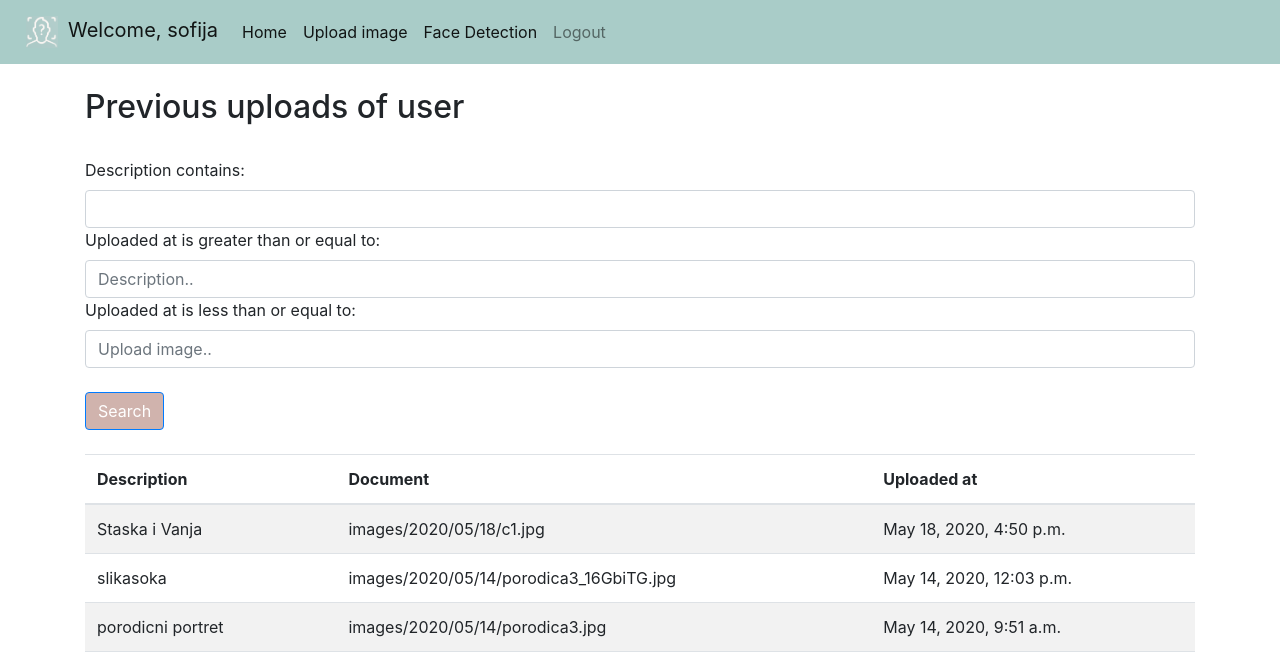
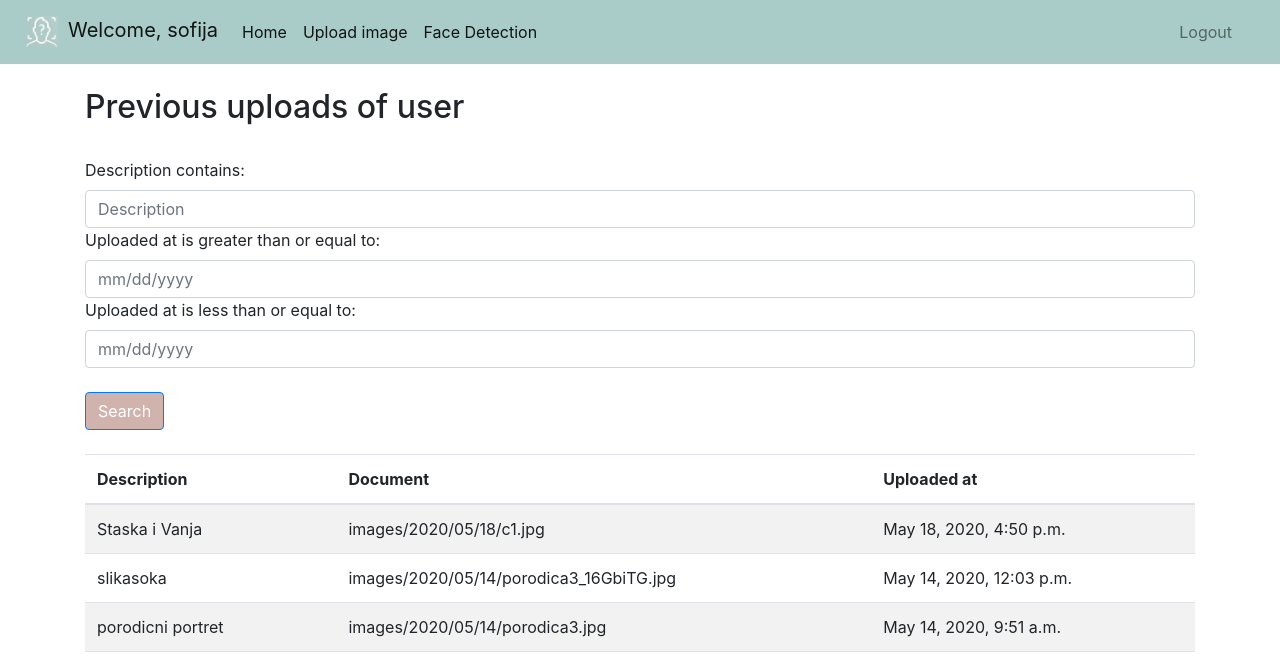
Before and after one commit to iiuprojekat/iiu, a Django app: page /upload/ in a window 1280 px wide. Shown: the top 667 px of the page. Run offline with Django 3.2, Linux system fonts and the light colour scheme; a user stored in the database is signed in; data comes from the database, SQL or seed files in the repository; both versions use the stored data as it was after the commit; some libraries are stand-ins or nearby versions.

Commit message:
sredjivanje formi, opisa i izmena menija

```diff
--- a/face_detection/templates/face_detection/base.html
+++ b/face_detection/templates/face_detection/base.html
@@ -34,7 +34,7 @@
             <a class="nav-link" href="{% url "face" %}">Face Detection <span class="sr-only"></span></a>
           </li>
           <li class="nav-item">
-            <a class="nav-link" href="{% url "logout" %}">Logout</a>
+            <a class="nav-link" href="{% url "logout" %}" ><span id="span-end">Logout</span></a>
           </li>
         </ul>
       </div>
--- a/face_detection/templates/face_detection/detect.html
+++ b/face_detection/templates/face_detection/detect.html
@@ -18,7 +18,7 @@
     <br>
     <h2>Previous uploads of user</h2>
    <br>
-    <form method="GET">
+    <form method="GET" class="det">
       {{my_filter.form}}
         <br>
       <button type="submit" class="btn btn-primary" style="background: #D0B3AD ;color:#ffffff">Search</button>
@@ -80,8 +80,12 @@
     <script>
 
         const form_fields = document.getElementsByTagName('input');
-        form_fields[1].placeholder='Description..';
-		form_fields[2].placeholder='Upload image..';
+        form_fields[0].placeholder='Description';
+
+        form_fields[1].placeholder='mm/dd/yyyy';
+		form_fields[2].placeholder='mm/dd/yyyy';
+        form_fields[3].placeholder='Description..';
+		form_fields[4].placeholder='Upload image..';
 
 		for (const field in form_fields){
 			form_fields[field].className += ' form-control'
--- a/static/css/style.css
+++ b/static/css/style.css
@@ -14,6 +14,11 @@ p{
     padding-left: 10%;
     padding-top: 5%;
     color: #D0B3AD;
+}
+#span-end{
+    position: absolute;
+    right: 3em;
+
 }
 
 .user_card {
```
Also changed, not shown: db.sqlite3, media/images/2020/05/04/pr.jpg (added), media/images/2020/05/04/proba_dINbVg0.jpg (added), media/images/2020/05/11/download.jpg (added), media/images/2020/05/11/download_1.jpg (added), media/images/2020/05/11/download_1_aZOrR89.jpg (added), opencv_frame_1.png (added), 1 other file.
